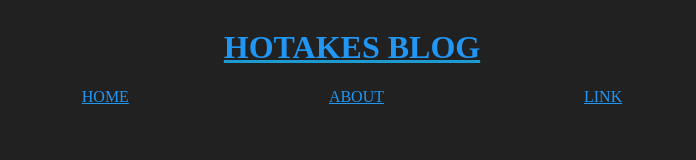
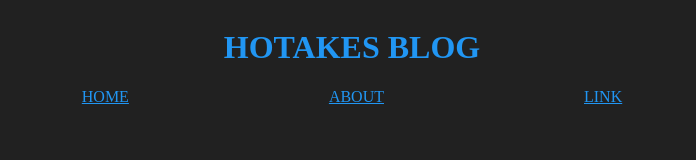
Before and after one commit to ifhito/myblogWithMicroCMS, a Next.js app: page /about in a window 1280 px wide. Shown: the top 160 px of the page, without its empty margins (288-984 px from the left). Built offline with nearby package versions, Linux system fonts and the light colour scheme.

Commit message:
fix layout

```diff
--- a/components/Layout.tsx
+++ b/components/Layout.tsx
@@ -15,7 +15,7 @@ export default function Layout({ children }:LayoutProps) {
             <main id="main">
                 <h1 id="head-center">
                     <Link href="/" passHref>
-                    <a><span className="head-color">HOTAKES BLOG</span></a>
+                    <a id="title-header"><span className="head-color">HOTAKES BLOG</span></a>
                     </Link>
                 </h1>
                 <Nav />
@@ -35,6 +35,9 @@ export default function Layout({ children }:LayoutProps) {
                     margin-left: auto;
                     margin-right: auto;
                 }
+                #title-header {
+                    text-decoration: none;
+                }
             `}</style>
         </>
         )
```
